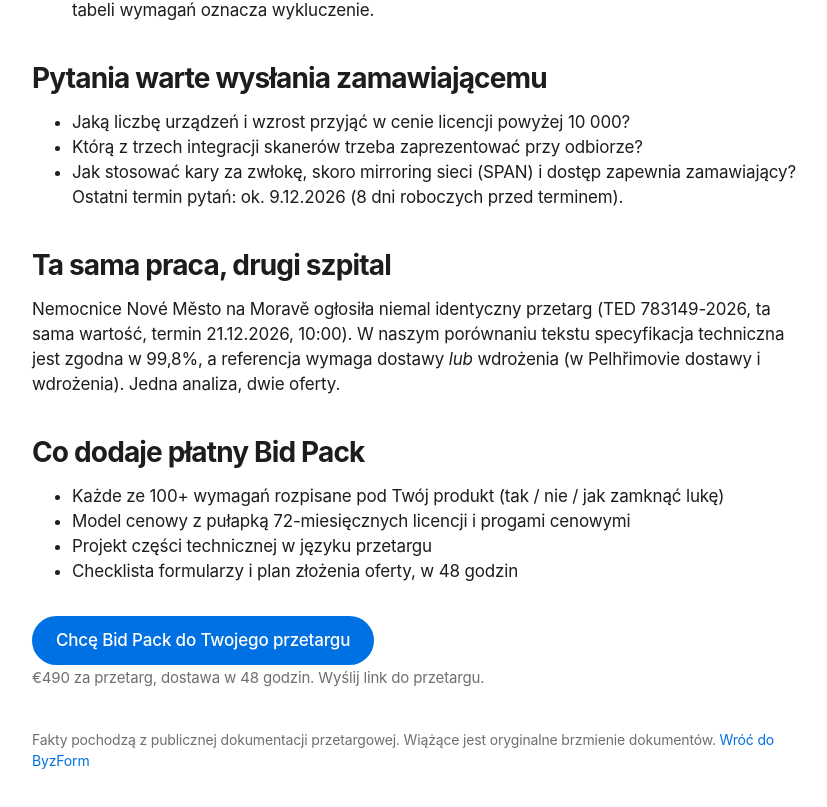
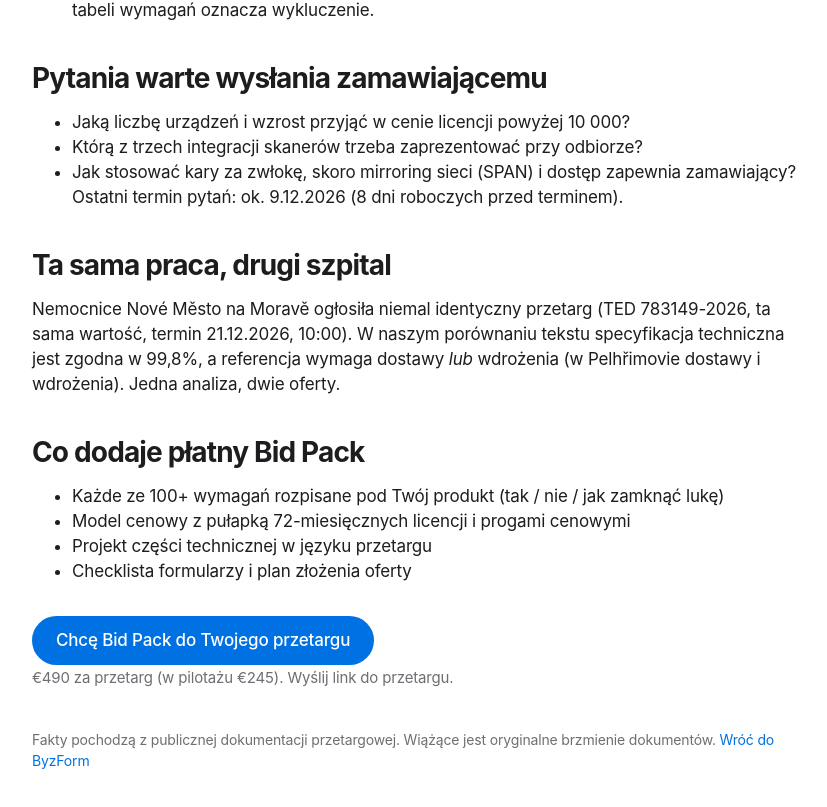
Before and after one commit to TomnakNakatomi/byzform.com, a plain HTML site: page pl/sample-bidpack.html in a window 1280 px wide. Shown: the part 1850-2657 px from the top of the page, without its empty margins (220-1047 px from the left). Drawn offline with Linux system fonts and the light colour scheme.

Commit message:
Remove 48h claims (pl/sample-bidpack.html)

```diff
--- a/pl/sample-bidpack.html
+++ b/pl/sample-bidpack.html
@@ -25,8 +25,8 @@
 <h2>Ta sama praca, drugi szpital</h2>
 <p>Nemocnice Nové Město na Moravě ogłosiła niemal identyczny przetarg (TED 783149-2026, ta sama wartość, termin 21.12.2026, 10:00). W naszym porównaniu tekstu specyfikacja techniczna jest zgodna w 99,8%, a referencja wymaga dostawy <i>lub</i> wdrożenia (w Pelhřimovie dostawy i wdrożenia). Jedna analiza, dwie oferty.</p>
 <h2>Co dodaje płatny Bid Pack</h2>
-<ul><li>Każde ze 100+ wymagań rozpisane pod Twój produkt (tak / nie / jak zamknąć lukę)</li><li>Model cenowy z pułapką 72-miesięcznych licencji i progami cenowymi</li><li>Projekt części technicznej w języku przetargu</li><li>Checklista formularzy i plan złożenia oferty, w 48 godzin</li></ul>
-<p style="margin-top:32px"><a class="btn" href="mailto:byzform@byzform.com?subject=Bid%20Pack&body=Link%20do%20przetargu%3A%0AStrona%20firmy%3A">Chcę Bid Pack do Twojego przetargu</a><br><span style="color:#6e6e73;font-size:15px">€490 za przetarg, dostawa w 48 godzin. Wyślij link do przetargu.</span></p>
+<ul><li>Każde ze 100+ wymagań rozpisane pod Twój produkt (tak / nie / jak zamknąć lukę)</li><li>Model cenowy z pułapką 72-miesięcznych licencji i progami cenowymi</li><li>Projekt części technicznej w języku przetargu</li><li>Checklista formularzy i plan złożenia oferty</li></ul>
+<p style="margin-top:32px"><a class="btn" href="mailto:byzform@byzform.com?subject=Bid%20Pack&body=Link%20do%20przetargu%3A%0AStrona%20firmy%3A">Chcę Bid Pack do Twojego przetargu</a><br><span style="color:#6e6e73;font-size:15px">€490 za przetarg (w pilotażu €245). Wyślij link do przetargu.</span></p>
 <p style="color:#6e6e73;font-size:14px;margin-top:40px">Fakty pochodzą z publicznej dokumentacji przetargowej. Wiążące jest oryginalne brzmienie dokumentów. <a href="../index.html">Wróć do ByzForm</a></p>
 </div>
 </body>
```
